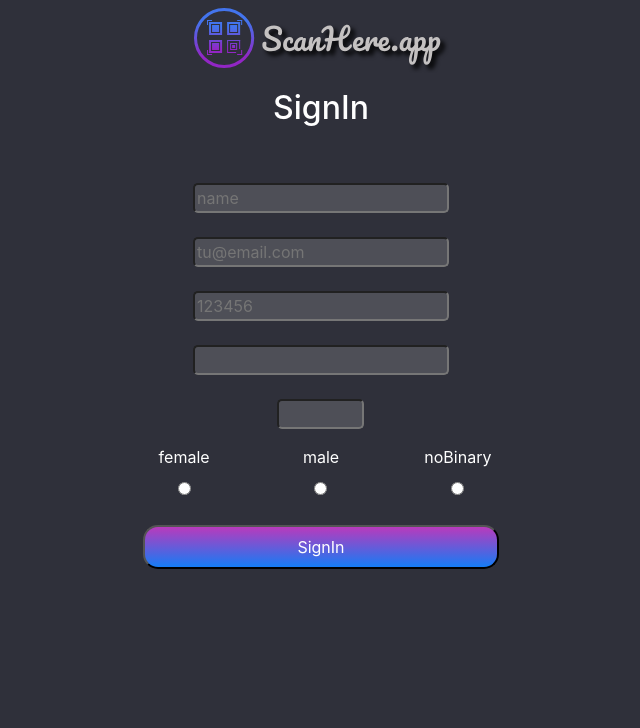
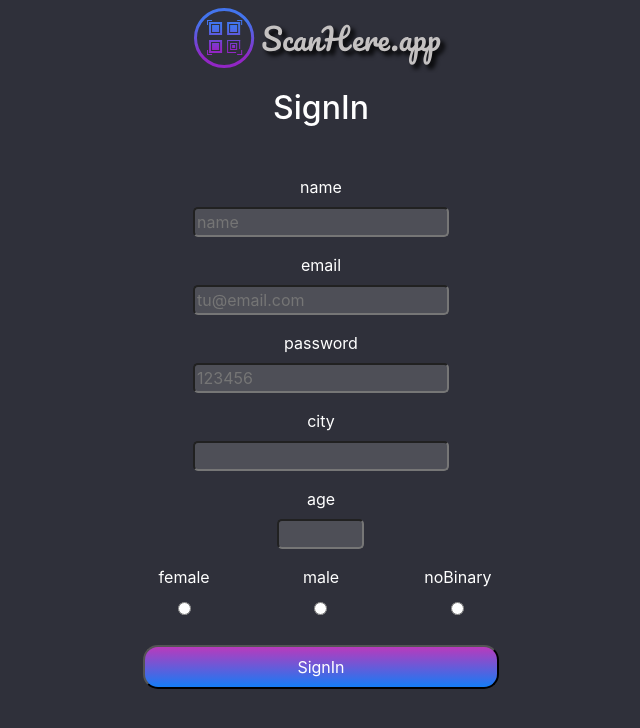
Before and after one commit to LeMarblue/ToolchainScanHereApp, a React (Create React App) app: page /sigin in a window 1280 px wide. Shown: the top 728 px of the page, without its empty margins (319-959 px from the left). Built offline with nearby package versions, Linux system fonts and the light colour scheme.

Commit message:
[fixes] label name

```diff
--- a/src/pages/SignIn/components/inputs/index.jsx
+++ b/src/pages/SignIn/components/inputs/index.jsx
@@ -3,11 +3,11 @@ import React from 'react'
 // css
 import './inputs.css'
 export default function Inputs (props) {
-  const { labelName, labelfor } = props
+  const { labelName, name, labelfor } = props
   return (
     <div className='inputWidth p-2'>
       <label for={labelfor} className='d-block'>
-        {labelName}
+        {labelName || name}
       </label>
       <input className='inputs' {...props} />
     </div>
```
